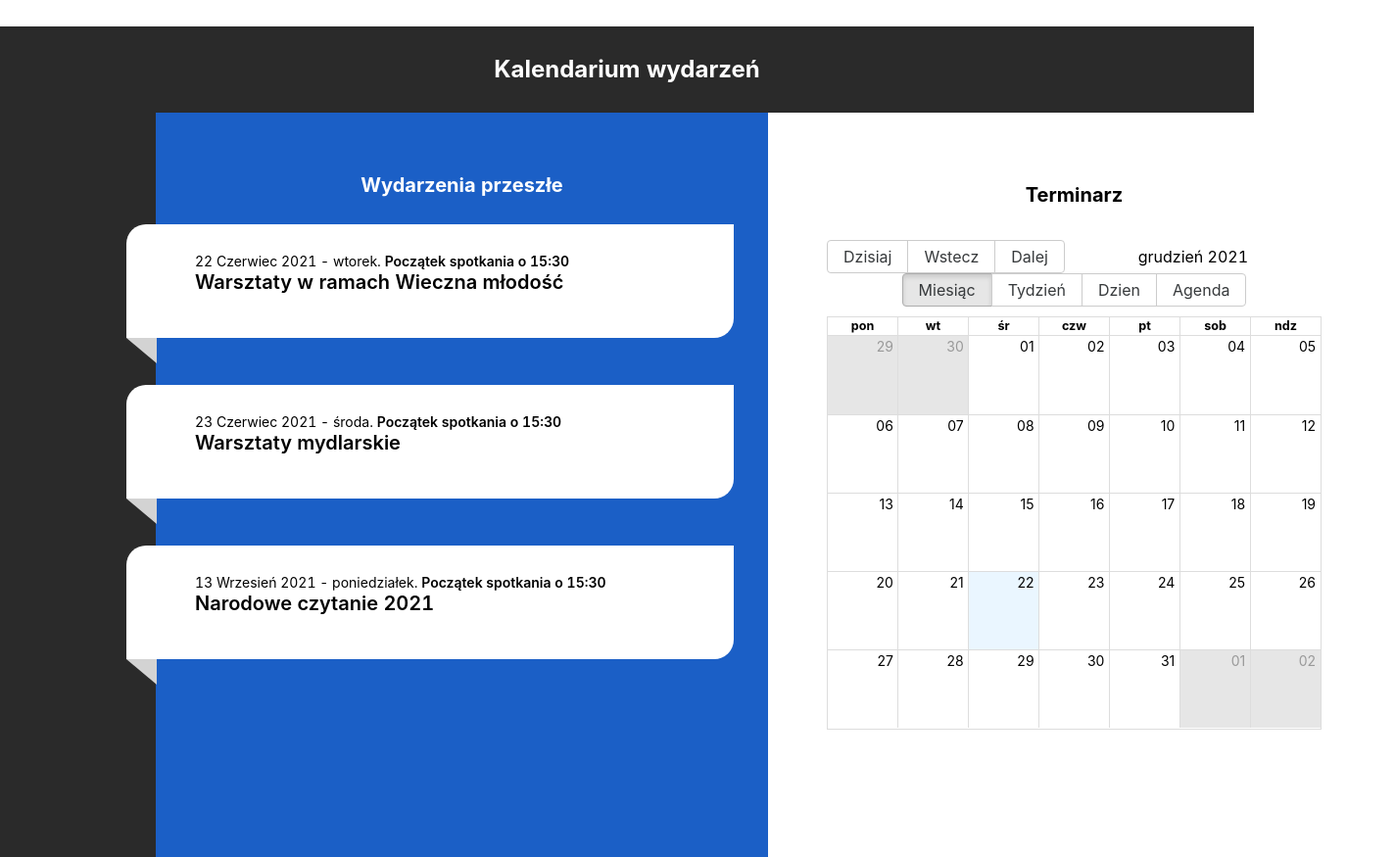
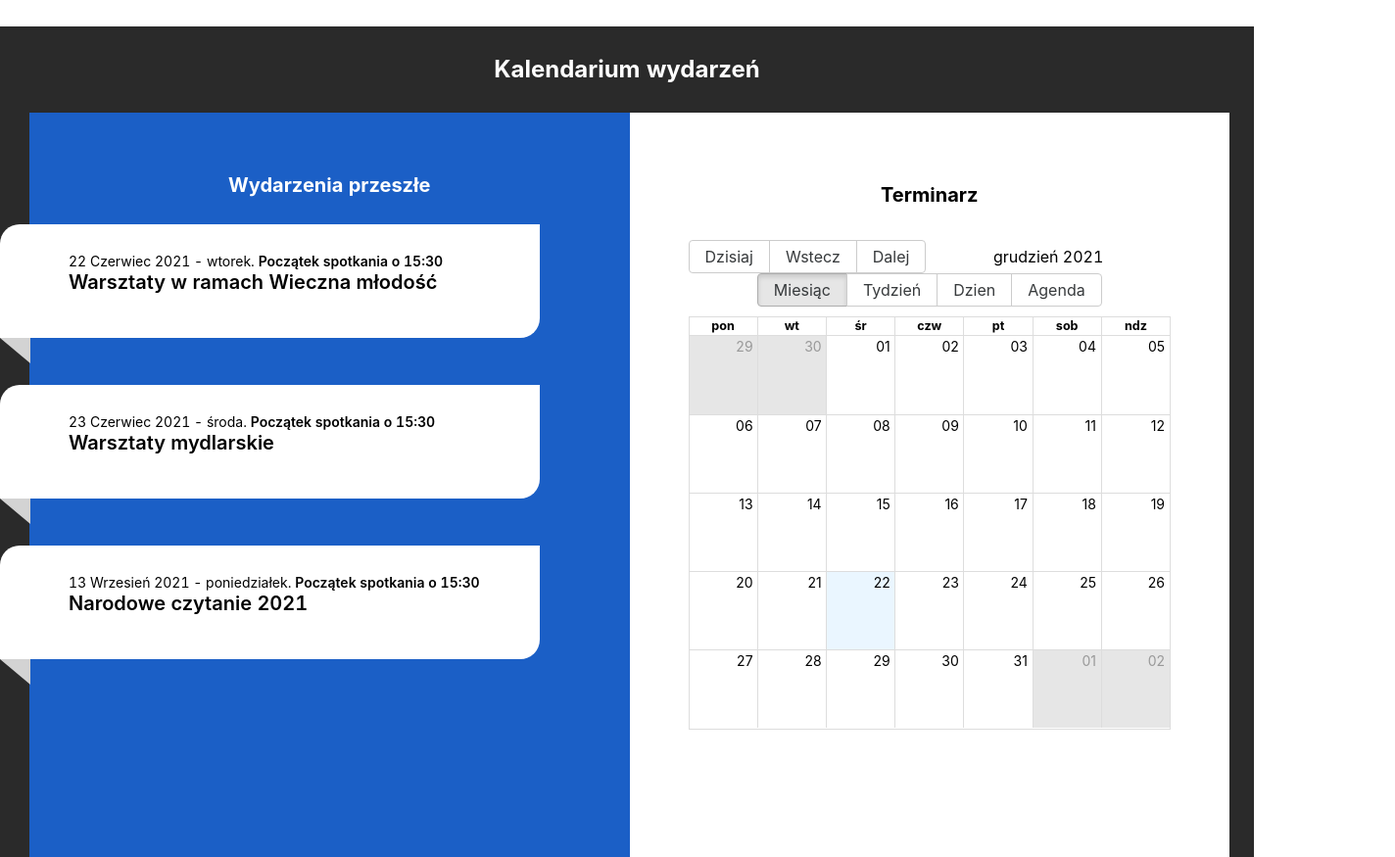
Before and after one commit to KolodziejczykTomasz/biblioteka, a Gatsby site: page / in a window 1280 px wide. Shown: the part 2384-3259 px from the top of the page at 98% size, 1424 px wide, since content can reach past the window. Built offline with nearby package versions, Linux system fonts and the light colour scheme; Gatsby itself is replaced by a stand-in of ours.

Commit message:
Corrected styles in components

```diff
--- a/src/components/sections/EventsList/eventItem.js
+++ b/src/components/sections/EventsList/eventItem.js
@@ -21,7 +21,7 @@ const Title = styled.div`
 const Wrapper = styled.div`
   display: block;
   position: relative;
-  width: 620px;
+  width: 90%;
   min-height: 50px;
   height: auto;
   padding: 27px 30px 17px 70px;
--- a/src/components/sections/EventsList/eventsList.js
+++ b/src/components/sections/EventsList/eventsList.js
@@ -16,33 +16,42 @@ const WrapperWide = styled.div`
 const WrapperShort = styled.div`
   display: grid;
   grid-template-columns: 1fr 1fr;
-  width: 100%;
-  height: 90%;
-  max-width: 1290px;
+  height: 80%;
   margin: 0 144px 50px 144px;
-  padding: 0 15px 15px 15px;
+  padding: 0 15px 50px 15px;
   color: white;
-  @media (max-width: 960px) {
-    grid-template-columns: repeat(1, 1fr);
-    margin: 0 auto;
-    padding: 0 15px;
+  @media (max-width: 480px) {
+    grid-template-columns: 1fr;
+    margin: 0 0;
+    padding: 0 0;
   }
-  @media (min-width: 961px) {
-    grid-template-columns: 1fr 1fr;
-    max-width: 1290px;
-    margin: 0 144px 50px 144px;
-    padding: 0 15px 80px 15px;
+  @media (min-width: 481px) and (max-width: 766px) {
+    grid-template-columns: 1fr;
+    margin: 0 10px 0 15px;
+  }
+  @media (min-width: 767px) and (max-width: 960px) {
+    grid-template-columns: 1fr;
+    margin: 0 50px 0 50px;
+  }
+  @media (min-width: 961px) and (max-width: 1025px) {
+    grid-template-columns: 1fr;
+    margin: 0 50px 0 50px;
+  }
+  @media (min-width: 1026px) and (max-width: 1280px) {
+    margin: 0 10px 0 15px;
   }
 `
 
 const ColLeft = styled.div`
+  display: flex;
+  flex-direction: column;
   background-color: rgb(27, 95, 198);
-
 `
 const WrapperEventsList = styled.div`
   display: flex;
   flex-direction: column;
   justify-content: center;
+
 `
 const ColRight = styled.div`
   display: flex;
```
